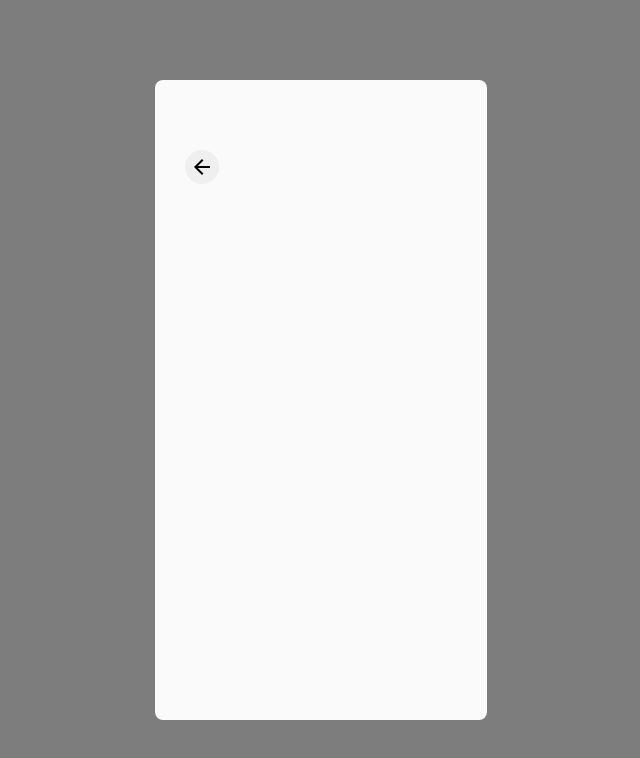
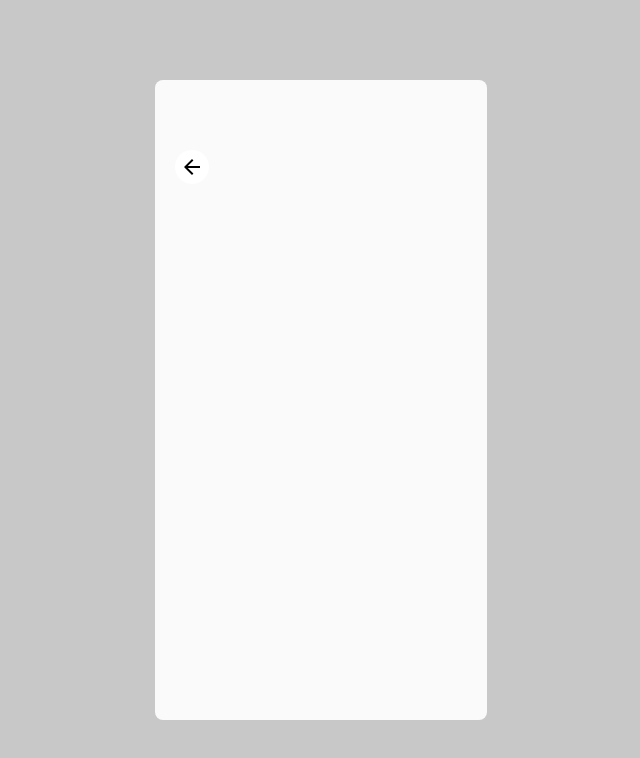
Before and after one commit to Teneieiza/Unit-test-Frontend, a Next.js app: page / in a window 1280 px wide. Both pictures are taken after a click on the button "Click". Shown: the top 758 px of the page, without its empty margins (319-959 px from the left). Built offline with nearby package versions, Linux system fonts and the light colour scheme.

Commit message:
Edit popup css

```diff
--- a/app/components/popup.module.css
+++ b/app/components/popup.module.css
@@ -12,7 +12,7 @@
   left: 0;
   width: 100%;
   height: 100%;
-  background: rgba(0, 0, 0, 0.5);
+  background: rgba(0, 0, 0, 0.2);
   align-items: center;
 }
 
@@ -37,12 +37,12 @@
 
 .closeButton {
   padding: 1px;
-  margin-top: 10px;
+  background-color: var(--background-button-phone);
   border: 4px solid transparent;
   border-radius: 100%;
   position: absolute;
-  top: 60px;
-  left: 30px;
+  top: 70px;
+  left: 20px;
   cursor: pointer;
   align-items: center;
   transition: var(--background-button-phone) 0.3s ease, color 0.3s ease;
```
